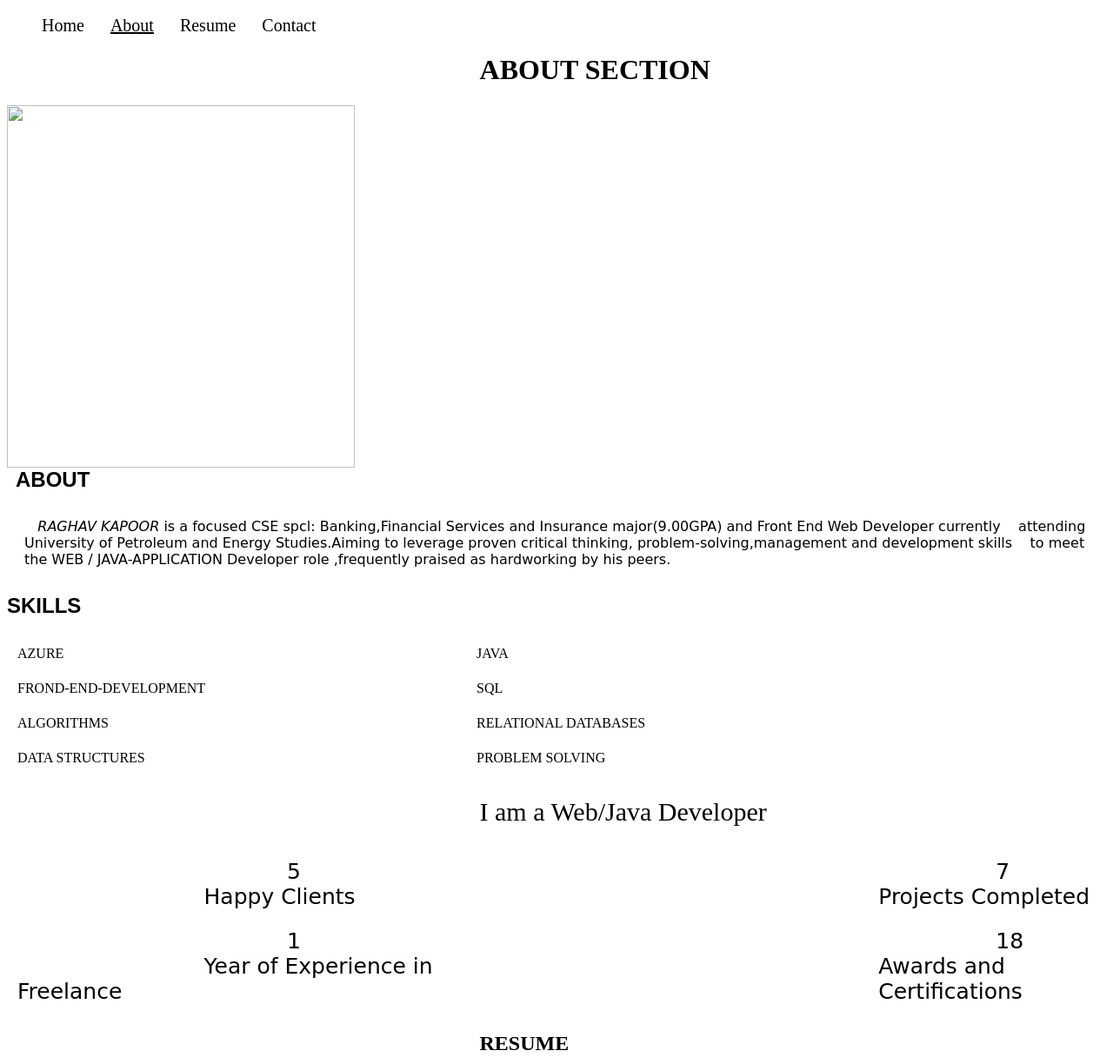
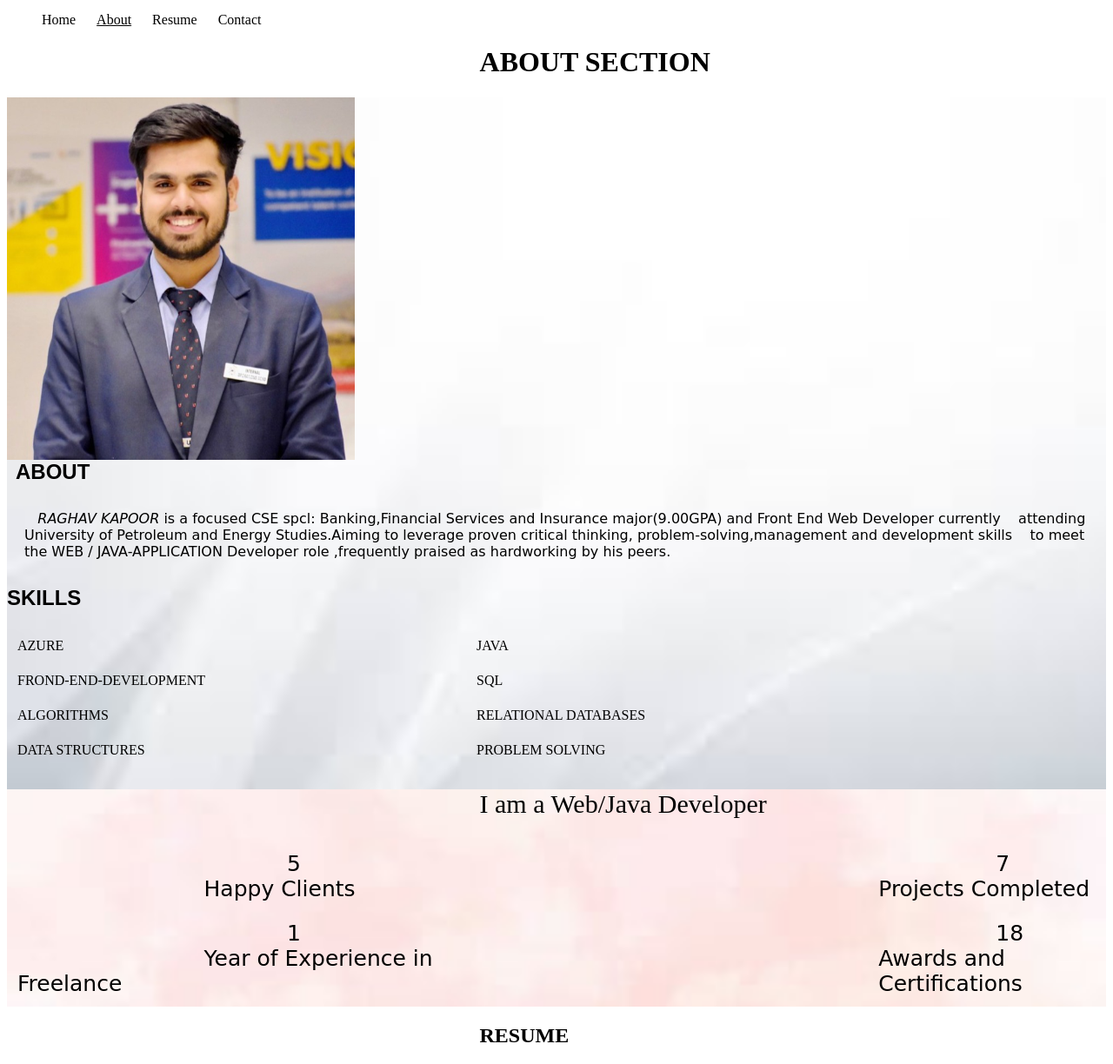
Before and after one commit to raghav02-bot/fresh_repository_azure, a plain HTML site: page index.html in a window 1280 px wide. Shown: the part 860-2084 px from the top of the page at 87% size. Drawn offline with nearby package versions, Linux system fonts and the light colour scheme.

Commit message:
Updated the photos

```diff
--- a/CSS/Style.css
+++ b/CSS/Style.css
@@ -1,6 +1,6 @@
 #raghav
 {
-background-image: url(backgroud.jpeg);
+background-image: url(Images/backgroud.jpeg);
 background-size: cover;
 }
 #h1
@@ -87,14 +87,14 @@ li:visited
 {
 color: black;
 }
-nav
+nav3
 {
     color: black;
     font-size: 20px
 }
 header
 {
-    background-image: url(apple-devices.jpg);
+    background-image: url(Images/apple-devices.jpg);
     background-size: cover;
     height: 850px;
 
@@ -112,7 +112,7 @@ a
 }
 .ssa
 {
-    background-image: url(pngtree-pink-abstract-digital-watercolor-background-image_113901.jpg);
+    background-image: url(Images/pngtree-pink-abstract-digital-watercolor-background-image_113901.jpg);
     background-size: cover;
 }
 .rg
--- a/index.html
+++ b/index.html
@@ -15,7 +15,7 @@
             <h1 class='ss'>ABOUT SECTION</h1>
         <section id ='raghav'>
 
-            <img src="IMAGES/raghav.jpeg" width="400px"  height="417px" align='left'>
+            <img src="CSS/Images/raghav.jpeg" width="400px"  height="417px" align='left'>
 
         <div id='h2'>
             <DIV CLASS="H4"><h2 class='h3'>ABOUT</h2></DIV>
```
Also changed, not shown: CSS/Images/Minimalist-Crumpled-Paper-Simple-Background-Image.jpg (renamed from Minimalist-Crumpled-Paper-Simple-Background-Image.jpg), CSS/Images/apple-devices.jpg (renamed from apple-devices.jpg), CSS/Images/backgroud.jpeg (renamed from backgroud.jpeg), CSS/Images/pngtree-pink-abstract-digital-watercolor-background-image_113901.jpg (renamed from pngtree-pink-abstract-digital-watercolor-background-image_113901.jpg), CSS/Images/raghav.jpeg (renamed from raghav.jpeg), LgKsYZL.jpg (deleted), Simple-light-blue-background-Wallpaper-2560x1440.jpg (deleted), abdc7c2e51ba059be8b51bffc159f5b5.jpg (deleted), istockphoto-629238196-170667a.jpg (deleted), 4 other files.
